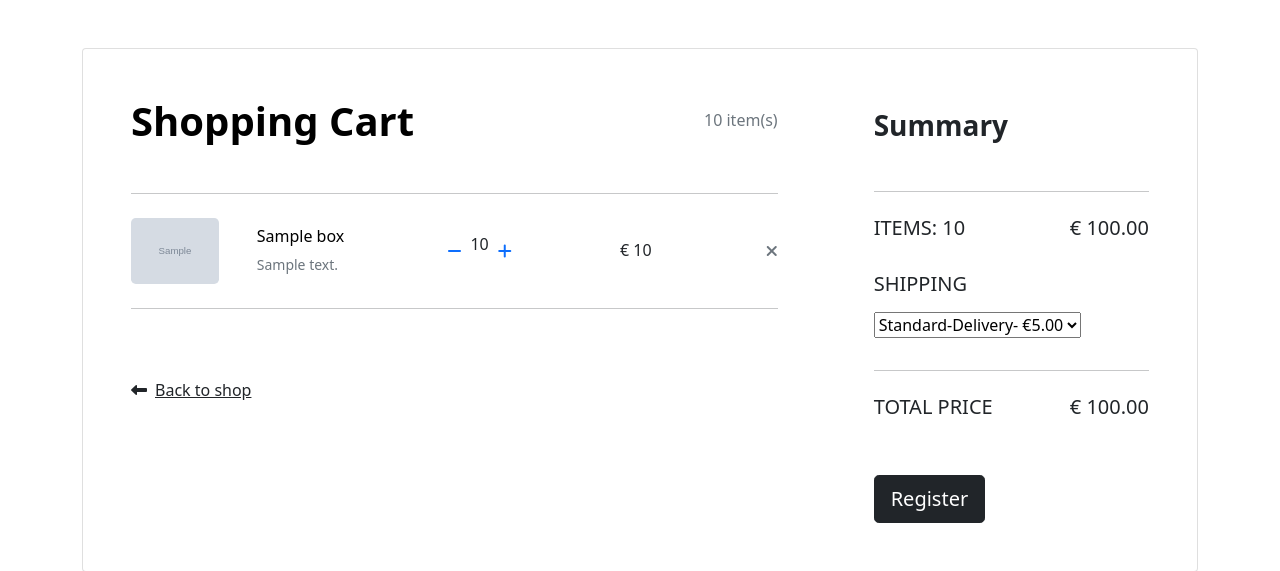
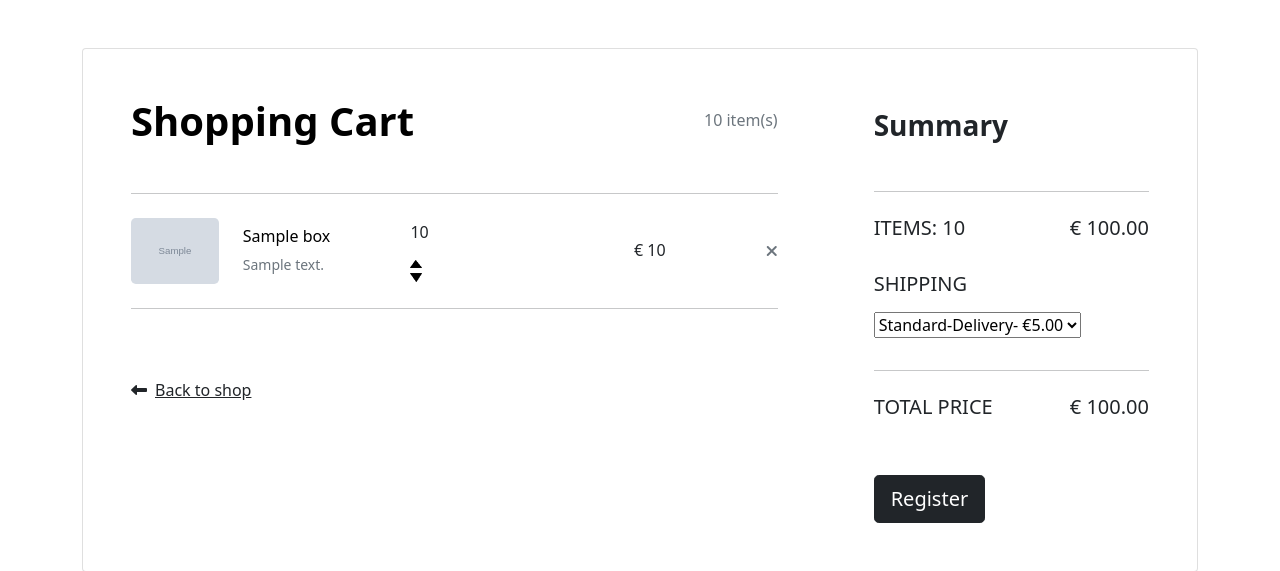
Before and after one commit to nandabritto/PP5, a Django app: template cart/templates/cart/cart.html in a window 1280 px wide. Shown: the part 70-641 px from the top of the page. Run offline with Django 3.2, Linux system fonts and the light colour scheme; tables that the repository leaves empty hold one stand-in row (values such as "Sample post"); the template is opened without the code that fills it: values that come from a table or form of the project are taken from there, most other values are stand-ins (such as "Sample title", 1, 10 or a date in 2020); grey boxes marked "Sample" are stand-in pictures; some libraries are stand-ins or nearby versions.

Commit message:
Create functionality to add or remove products from cart

```diff
--- a/cart/templates/cart/cart.html
+++ b/cart/templates/cart/cart.html
@@ -43,16 +43,13 @@
                                             <h6 class="text-black">{{ item.box}}</h6>
                                             <p class="small text-muted mb-0">{{ item.box.box_description}}</p>
                                         </div>
-                                        <div class="col-md-3 col-lg-3 col-xl-2 d-flex">
-                                            <button class="btn btn-link px-2 update-cart">
-                                                <i class="fas fa-minus"></i>
-                                            </button>
-                                            <div class= "py2">
-                                            {{ item.quantity}}
-                                        </div>
+                                        <div style="flex:1">
+                                            <p class="quantity">{{item.quantity}}</p>
+                                            <div class="quantity">
+                                                <img data-box="{{item.box.id}}" data-action="add" class="chg-quantity update-cart" src="{{MEDIA_URL}}arrow-up.png">
 
-                                            <button class="btn btn-link px-2 update-cart"><i class="fas fa-plus"></i>
-                                            </button>
+                                                <img data-box="{{item.box.id}}" data-action="remove" class="chg-quantity update-cart" src="{{MEDIA_URL}}arrow-down.png">
+                                            </div>
                                         </div>
                                         <div class="col-md-3 col-lg-2 col-xl-2 offset-lg-1">
                                             <h6 class="mb-0"> € {{item.box.box_price}}</h6>
@@ -153,10 +150,10 @@
                 <div>
                     <p class="quantity">{{ item.quantity}}</p>
                     <div class="quantity">
-                        <img data-product="" data-action="add" class="chg-quantity update-cart"
+                        <img data-product={{item.box.id}} data-action="add" class="chg-quantity update-cart"
                             src="{{ MEDIA_URL }}arrow-up.png">
 
-                        <img data-product="{{item.product.id}}" data-action="remove" class="chg-quantity update-cart"
+                        <img data-product={{item.box.id}} data-action="remove" class="chg-quantity update-cart"
                             src="{{ MEDIA_URL }}arrow-down.png"></div>
                 </div>
             </td>
@@ -173,5 +170,6 @@
 {% endblock %}
 <!-- Customizible JS -->
 {% block postloadjs %}
+<script src="{% static 'js/cart.js' %}" type="text/javascript"></script>
 
 {% endblock %}
--- a/static/js/cart.js
+++ b/static/js/cart.js
@@ -35,7 +35,8 @@ function updateUserOrder(boxId, action) {
     })
 
     .then((data)=>{
-        console.log('data', data)
+        console.log('data',data)
+        location.reload()
     })
 }
 
```
